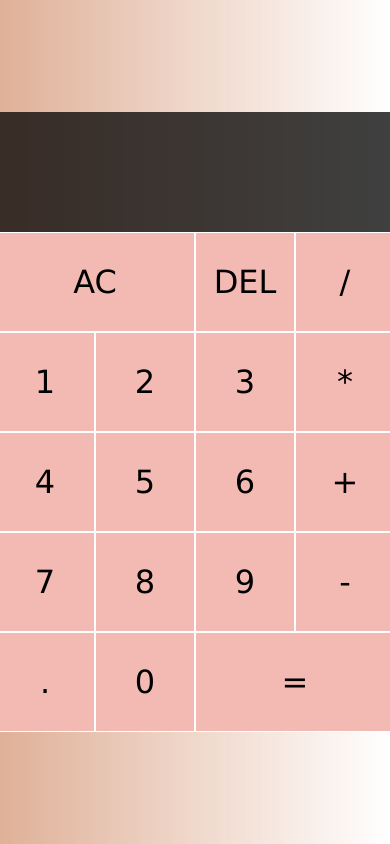
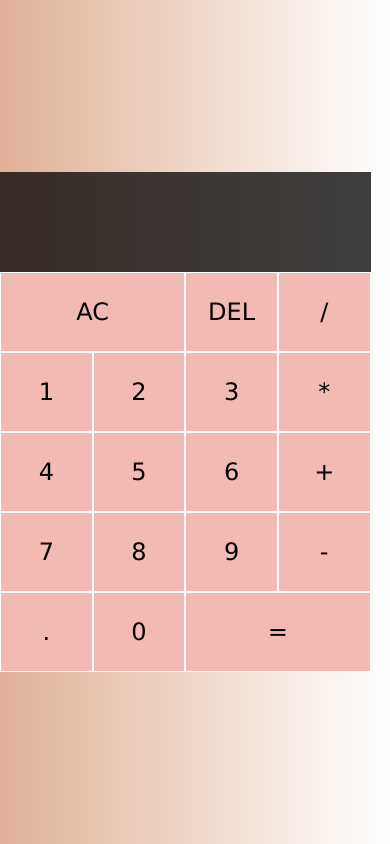
Before and after one commit to Adhitiani/JS-Project-Calculator, a plain HTML site: page index.html in a window 390 px wide. Drawn offline with Linux system fonts and the light colour scheme.

Commit message:
make it responsive

```diff
--- a/style/style.css
+++ b/style/style.css
@@ -59,3 +59,25 @@ body {
   color: white;
   font-size: 2.5rem;
 }
+
+/* 🔧 Responsive styles */
+@media (max-width: 480px) {
+  .calculator-grid {
+    grid-template-columns: repeat(4, 1fr);
+    grid-template-rows: minmax(100px, auto) repeat(5, 80px);
+    width: 95vw;
+    max-width: 400px;
+  }
+
+  .calculator-grid > button {
+    font-size: 1.5rem;
+  }
+
+  .output .previous-operand {
+    font-size: 1rem;
+  }
+
+  .output .current-operand {
+    font-size: 2rem;
+  }
+}
```
